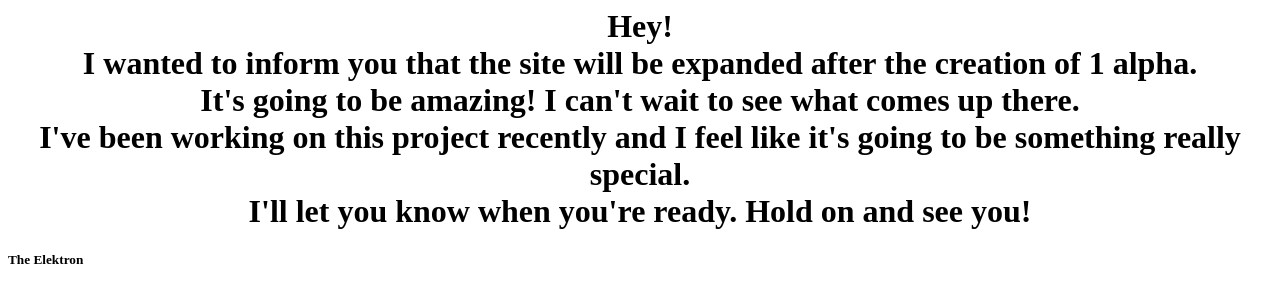
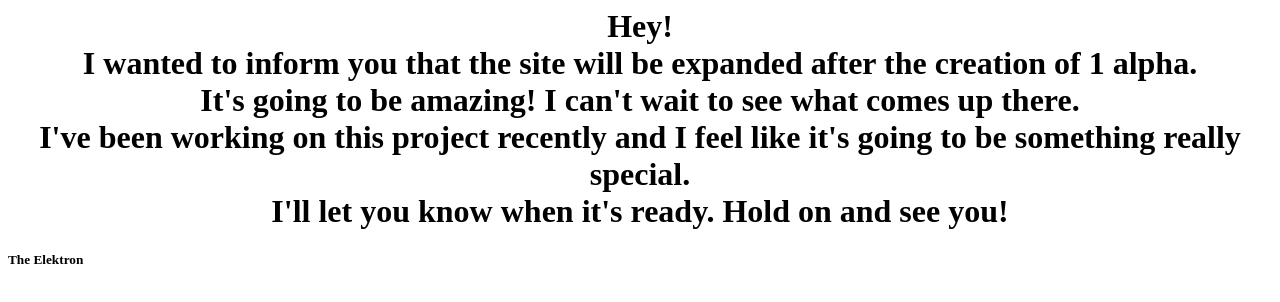
Before and after one commit to TheElektron/home, a plain HTML site: page index.html in a window 1280 px wide. Drawn offline with Linux system fonts and the light colour scheme.

Commit message:
Update index.html

```diff
--- a/index.html
+++ b/index.html
@@ -3,6 +3,6 @@ Hey! <br>
 I wanted to inform you that the site will be expanded after the creation of 1 alpha. <br>
 It's going to be amazing! I can't wait to see what comes up there. <br>
 I've been working on this project recently and I feel like it's going to be something really special. <br>
-I'll let you know when you're ready. Hold on and see you! <br>
+I'll let you know when it's ready. Hold on and see you! <br>
 </h1></center>
 <h5> The Elektron </h5>
```
